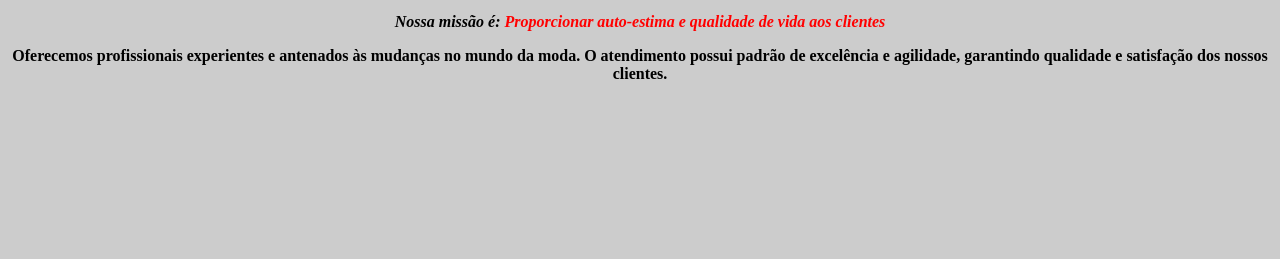
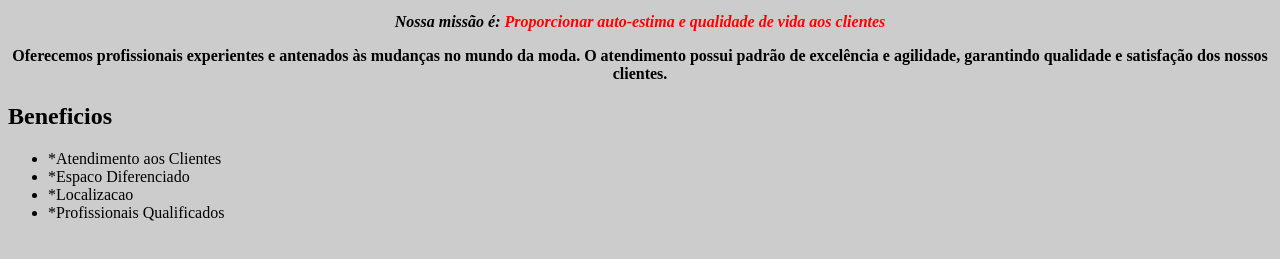
Before and after one commit to GuilhermeModelli/barbearia-alura, a plain HTML site: page index.html in a window 1280 px wide. Shown: the part 431-690 px from the top of the page. Drawn offline with Linux system fonts and the light colour scheme.

Commit message:
Update index.html

```diff
--- a/index.html
+++ b/index.html
@@ -34,5 +34,14 @@
       moda. O atendimento possui padrão de excelência e agilidade, garantindo
       qualidade e satisfação dos nossos clientes.
     </p>
+
+    <h2>Beneficios</h2>
+
+    <ul>
+      <li class="itens">*Atendimento aos Clientes</li>
+      <li class="itens">*Espaco Diferenciado</li>
+      <li class="itens">*Localizacao</li>
+      <li class="itens">*Profissionais Qualificados</li>
+    </ul>
   </body>
 </html>
```
